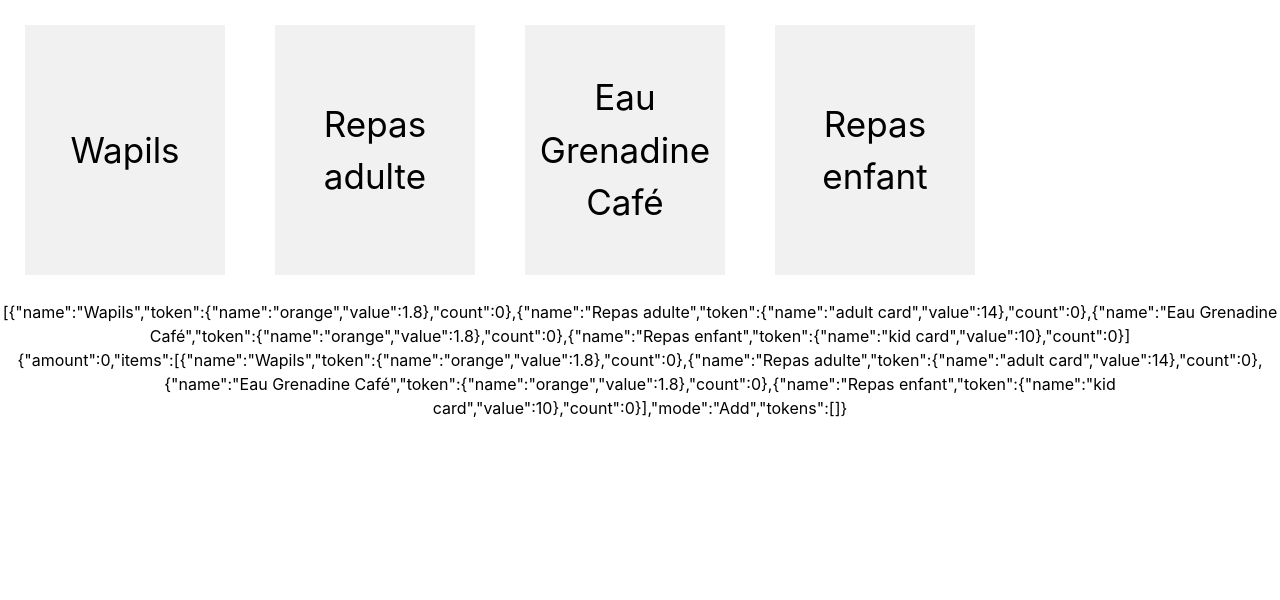
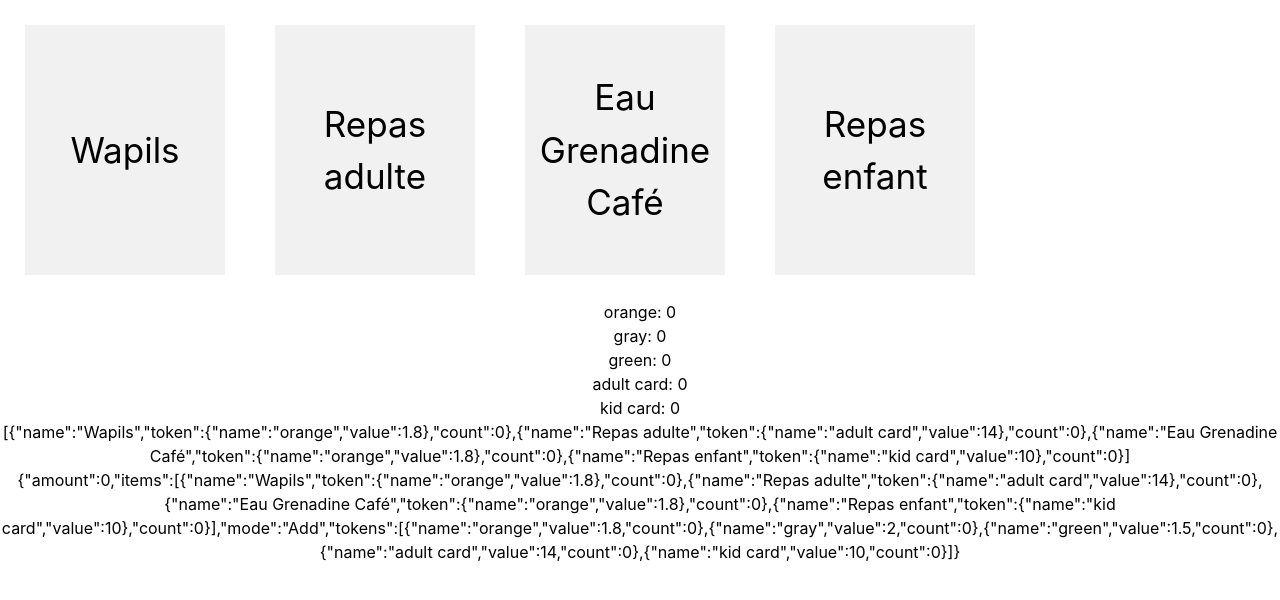
Before and after one commit to worming004/bar-accueil, a React (Create React App) app in the folder src/web/web/: page / in a window 1280 px wide. Shown: the top 600 px of the page. Built offline with nearby package versions, Linux system fonts and the light colour scheme.

Commit message:
count tokens by selection

```diff
--- a/src/web/web/src/features/counter/Counter.tsx
+++ b/src/web/web/src/features/counter/Counter.tsx
@@ -6,6 +6,7 @@ import {
 } from './counterSlice';
 import styles from './Counter.module.css';
 import {InputPage} from "./inputs/InputPage";
+import {OutputPage} from "./outputs/OutputPage";
 
 export function Counter() {
     const items = useAppSelector(selectPresentationItems);
@@ -14,6 +15,7 @@ export function Counter() {
     return (
         <div>
             <InputPage></InputPage>
+            <OutputPage></OutputPage>
             <div className={styles.row}>
                 {JSON.stringify(items)}
                 <br/>
--- a/src/web/web/src/features/counter/counterSlice.ts
+++ b/src/web/web/src/features/counter/counterSlice.ts
@@ -1,6 +1,6 @@
 import {createSlice, PayloadAction} from '@reduxjs/toolkit';
 import {RootState} from '../../app/store';
-import {data, getItems, getTokens} from "./fillStoreFromJson";
+import {data, getItems, getTokenByName, getTokens} from "./fillStoreFromJson";
 
 type Mode = 'Add' | 'Subtract'
 
@@ -26,13 +26,17 @@ export interface Token {
     value: number
 }
 
+export interface TokenWithCount extends Token{
+    count: number
+}
+
 export interface ItemWithCount extends Item {
     count: number
 }
 
 export interface Presentation {
     items: ItemWithCount[],
-    tokens: Token[],
+    tokens: TokenWithCount[],
     amount: number,
     mode: Mode
 }
@@ -74,7 +78,7 @@ export const counterSlice = createSlice({
     extraReducers: builder => {
         builder.addCase(data.fulfilled, (state, action) => {
             state.items = getItems(action.payload);
-            state.presentation.tokens = getTokens(action.payload)
+            state.presentation.tokens = getTokens(action.payload).map(t => ({...t, count: 0}))
             SetPresentation(state)
         })
     }
@@ -96,11 +100,29 @@ function SetPresentation(state: CounterState) {
         })
         return result;
     }
+    const tokensWithCount = (tokens: TokenWithCount[], actions: Action[]): TokenWithCount[] => {
+        tokens.forEach(t => t.count = 0);
+        actions.forEach(a => {
+            const token = getTokenByName(tokens, a.item.token.name) as TokenWithCount;
+            if (!token) {
+                console.log('token not found');
+                return;
+            }
+            if (a.operation === "Add")
+                token.count++;
+            else if (a.operation === "Subtract")
+                token.count--;
+            else {
+                console.log('operation not found')
+            }
+        })
+        return tokens;
+    }
     state.presentation = {
         amount: amountFunc(state.actions),
         items: itemsWithCount(state.items, state.actions),
         mode: state.mode,
-        tokens: []
+        tokens: tokensWithCount(state.presentation.tokens, state.actions)
     };
 }
 
@@ -110,6 +132,7 @@ export const {addItem, addItemsByBatch, executeSelection, setModeTo} = counterSl
 // the state. Selectors can also be defined inline where they're used instead of
 // in the slice file. For example: `useSelector((state: RootState) => state.counter.value)`
 export const selectPresentationItems = (state: RootState) => state.counter.presentation.items;
+export const selectPresentationTokens = (state: RootState) => state.counter.presentation.tokens;
 export const selectPresentation = (state: RootState) => state.counter.presentation;
 
 // We can also write thunks by hand, which may contain both sync and async logic.
--- a/src/web/web/src/features/counter/fillStoreFromJson.ts
+++ b/src/web/web/src/features/counter/fillStoreFromJson.ts
@@ -6,7 +6,7 @@ type itemsFilesType = {
     tokens: { name: string, value: number }[],
 }
 
-function getTokenByName(tokens: Token[], name: string): Token {
+export function getTokenByName(tokens: Token[], name: string): Token {
     const token = tokens.find(t => t.name === name);
     if (!token) {
         throw new Error("token not found");
--- /dev/null
+++ b/src/web/web/src/features/counter/outputs/OutputPage.tsx
@@ -0,0 +1,10 @@
+import {useAppSelector} from "../../../app/hooks";
+import {selectPresentationTokens} from "../counterSlice";
+
+export function OutputPage() {
+    const tokens = useAppSelector(selectPresentationTokens)
+    const tokensHtml = tokens.map(t => (<div>{t.name}: {t.count}</div>))
+    return (<div>
+        {tokensHtml}
+    </div>)
+}
```
